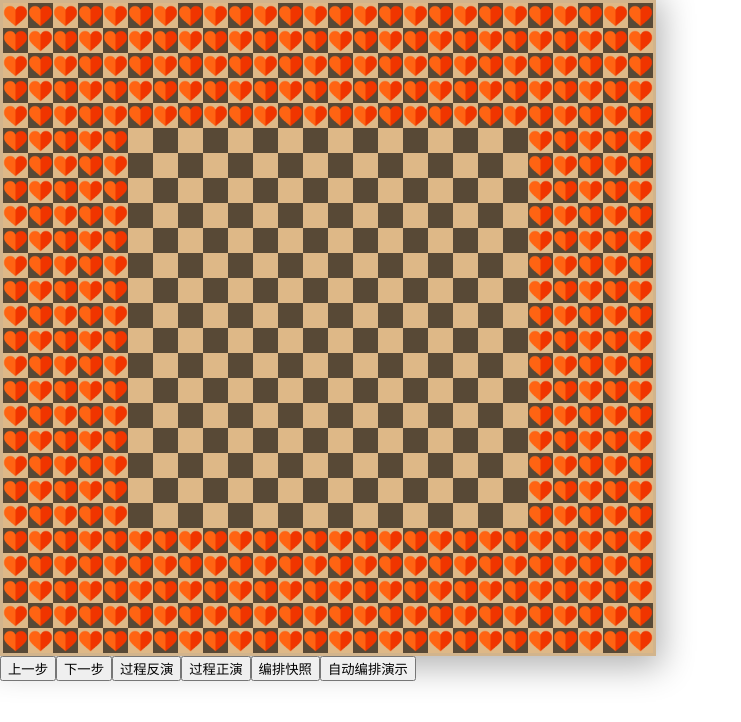
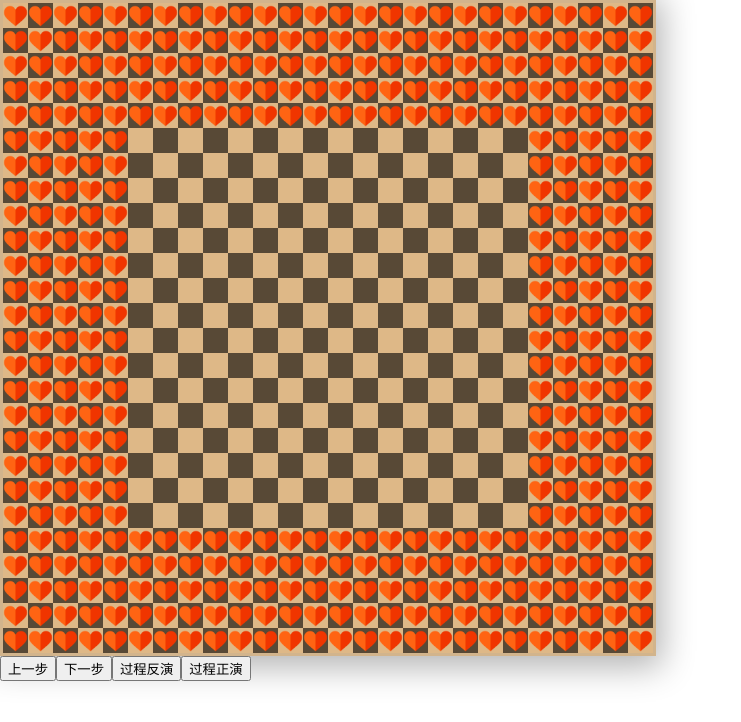
Before and after one commit to yuqi17/killing-the-virtus, a React (Create React App) app: page / in a window 1280 px wide. Shown: the top 722 px of the page, without its empty margins (0-741 px from the left). Built offline with nearby package versions, Linux system fonts and the light colour scheme.

Commit message:
注释按钮

```diff
--- a/src/App.js
+++ b/src/App.js
@@ -36,8 +36,8 @@ export default class App extends Component {
         <button onClick={this.handleForwardClick}>下一步</button>
         <button onClick={this.handleBackPlayClick}>过程反演</button>
         <button onClick={this.handleForwardPlayClick}>过程正演</button>
-        <button onClick={this.handleTakeSnapshotClick}>编排快照</button>
-        <button onClick={this.handleAutoPlay}>自动编排演示</button>
+        {/* <button onClick={this.handleTakeSnapshotClick}>编排快照</button>
+        <button onClick={this.handleAutoPlay}>自动编排演示</button> */}
 
       </div>
     )
```
